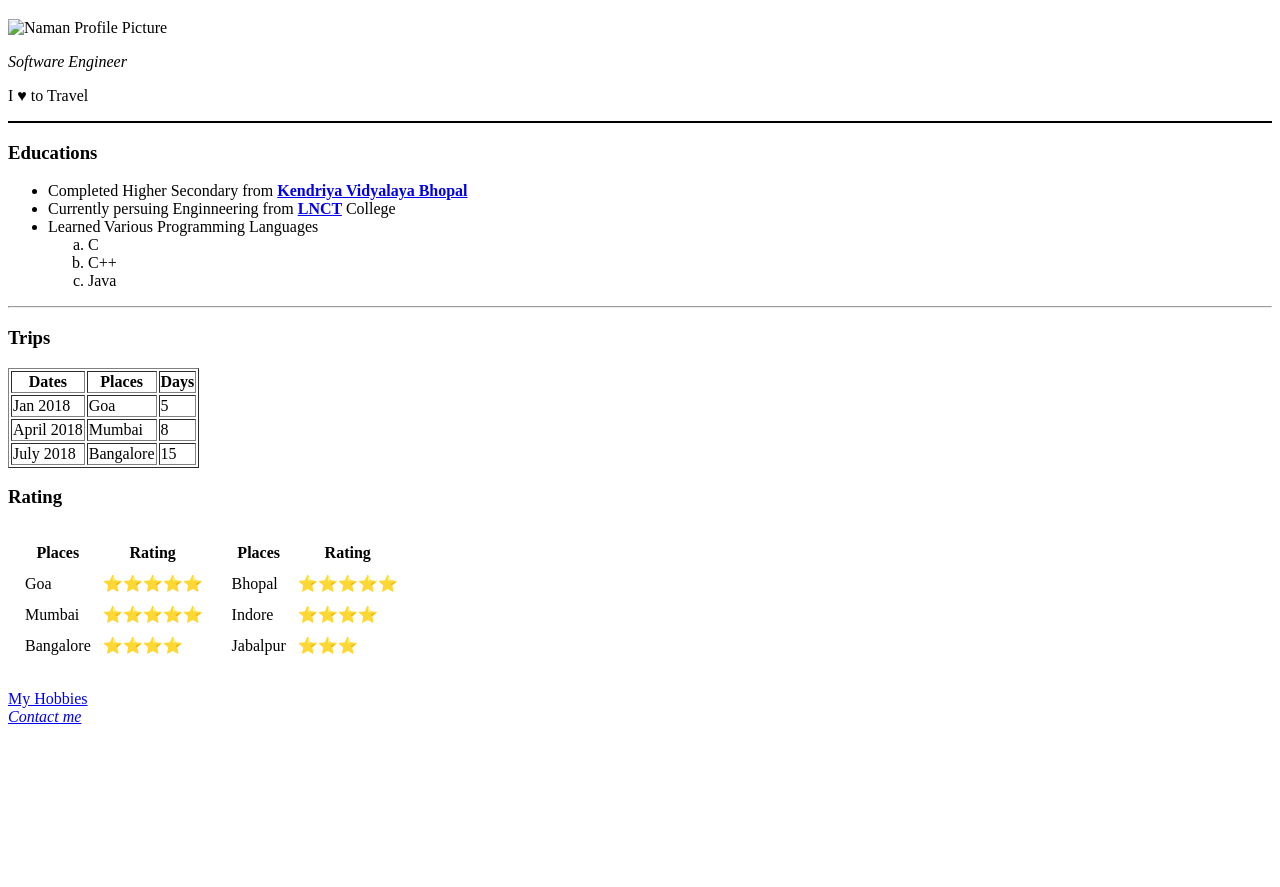
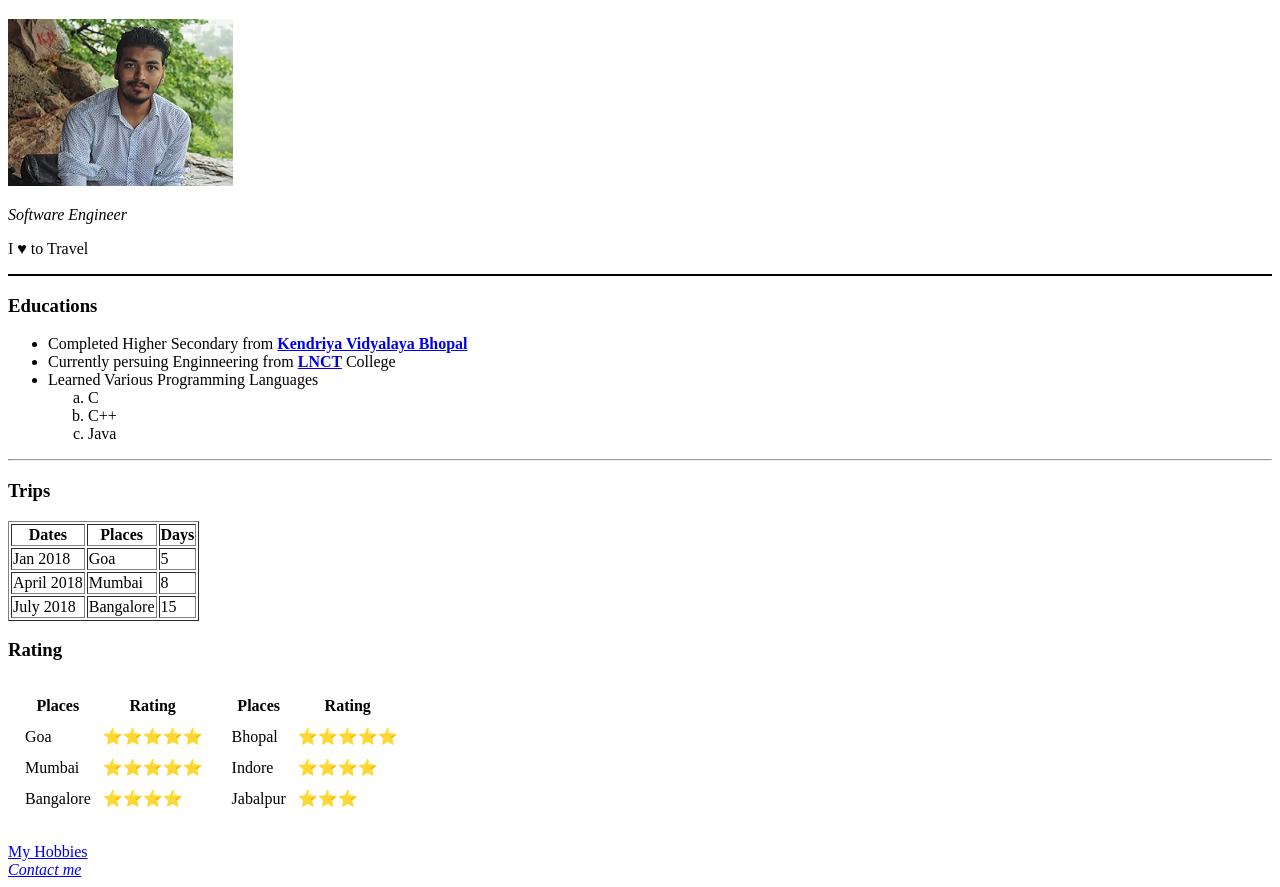
Before and after one commit to namangoyal03/cv, a plain HTML site: page index.html in a window 1280 px wide. Shown: the part 61-948 px from the top of the page. Before the commit the page ends 800 px from the top, so only its background shows below. Drawn offline with Linux system fonts and the light colour scheme.

Commit message:
Update index.html

```diff
--- a/index.html
+++ b/index.html
@@ -9,7 +9,7 @@
 <body>
 
   <h1> Naman Goyal</h1>
-  <img src="image/naman.jpeg" alt="Naman Profile Picture">
+  <img src="naman.jpeg" alt="Naman Profile Picture">
   <p><em>Software Engineer </em></p>
 
   <p>I ♥ to Travel</p>
```
